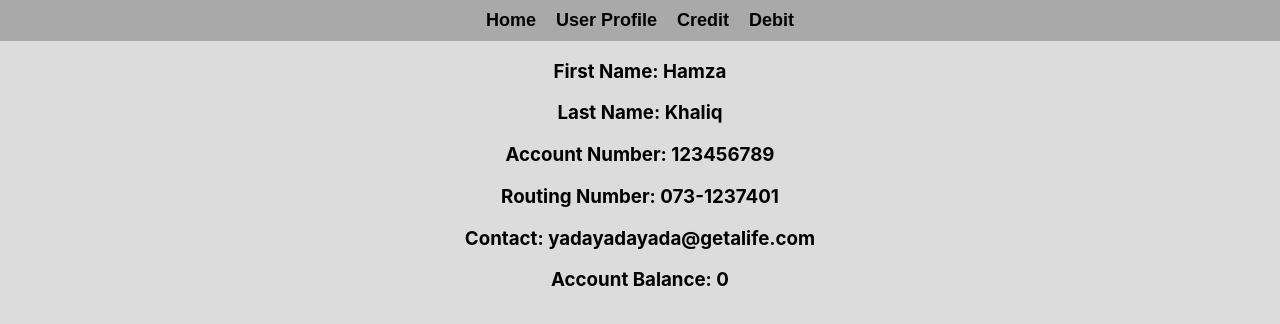
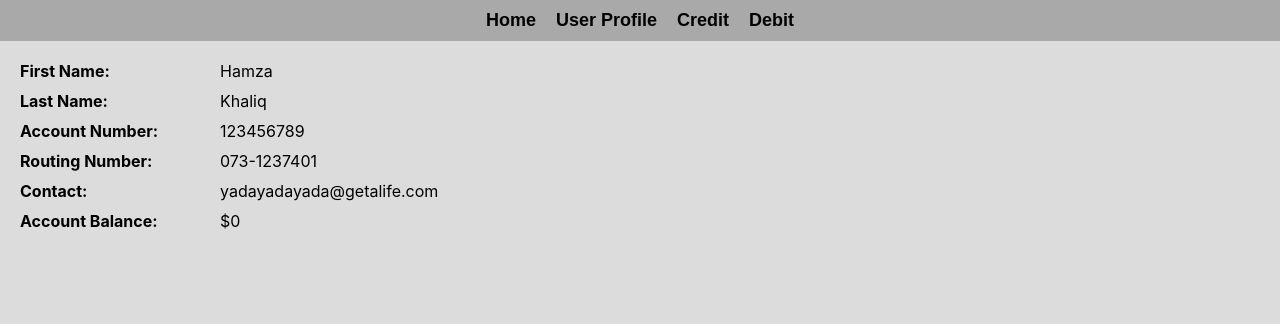
Before and after one commit to Hikhal/BankApp, a React (Create React App) app in the folder bankapp/: page /userProfile in a window 1280 px wide. Shown: the top 324 px of the page. Built offline with nearby package versions, Linux system fonts and the light colour scheme; no server answers.

Commit message:
Updating acc balance while using credit/debit uploaded

```diff
--- a/bankapp/src/App.css
+++ b/bankapp/src/App.css
@@ -100,6 +100,7 @@ p {
   font-size: larger;
 }
 
+h1,
 h2 {
   color: #333;
   font-size: 24px;
@@ -137,3 +138,24 @@ h2 {
 .feature p {
   color: #777;
 }
+
+.userProfileContainer {
+  background-color: gainsboro;
+  padding: 20px;
+  border-radius: 5px;
+}
+
+.row {
+  display: flex;
+  align-items: center;
+  margin-bottom: 10px;
+}
+
+.label {
+  flex-basis: 200px;
+  font-weight: bold;
+}
+
+.value {
+  flex-grow: 1;
+}
--- a/bankapp/src/App.js
+++ b/bankapp/src/App.js
@@ -74,8 +74,8 @@ function App() {
           <Routes>
             <Route path="/" element={<Home />} />
             <Route path="/userProfile" element={<UserProfile bal1 = {bal}></UserProfile>} />
-            <Route path="/credit" element={<Credit credit = {cred} bal2 = {bal}></Credit>} />
-            <Route path="/debit" element={<Debit debit = {debitAmount}></Debit>} />
+            <Route path="/credit" element={<Credit credit = {cred} debit = {debitAmount}></Credit>} />
+            <Route path="/debit" element={<Debit debit = {debitAmount} credit = {cred}></Debit>} />
           </Routes>
         </div>
       </Router>
--- a/bankapp/src/components/credit.jsx
+++ b/bankapp/src/components/credit.jsx
@@ -1,10 +1,11 @@
 import React, { useState, useEffect } from "react";
-import { BrowserRouter as Router, Routes, Route, Link } from "react-router-dom";
 export default function Credit(props) {
   const [description, setDescription] = useState("");
   const [amount, setAmount] = useState("");
   const [submissions, setSubmissions] = useState([]);
   const [totalAmount, setTotalAmount] = useState(props.credit);
+  const [balance, setBalance] = useState(0)
+
 
   useEffect(() => {
     setTotalAmount(
@@ -13,7 +14,8 @@ export default function Credit(props) {
           return acc + parseFloat(curr.amount);
         }, 0)
     );
-  }, [props.credit, submissions]);
+    setBalance(props.debit - totalAmount);
+  }, [props.credit, submissions, props.debit, totalAmount]);
 
   function addCredit(event) {
     setDescription(event.target.value);
@@ -42,7 +44,9 @@ export default function Credit(props) {
   }
 
   return (
+
     <div className="creditContainer">
+        <h1>I AM CREDITS</h1>
       <form onSubmit={handleSubmit} className="forms">
         <div className="innerContainer">
         <input
@@ -61,6 +65,7 @@ export default function Credit(props) {
         </div>
       </form>
 
+      <h3>Account Balance: ${balance}</h3>
       <h3>Total Credit: ${totalAmount}</h3>
 
       <div>
--- a/bankapp/src/components/debit.jsx
+++ b/bankapp/src/components/debit.jsx
@@ -1,21 +1,22 @@
-import React, { useState, useEffect } from "react";
-import { BrowserRouter as Router, Routes, Route, Link } from "react-router-dom";
+import React, { useState, useEffect } from "react"
 export default function Debit(props){
-  const [description, setDescription] = useState("");
-  const [amount, setAmount] = useState("");
-  const [submissions, setSubmissions] = useState([]);
-  const [totalAmount, setTotalAmount] = useState(props.debit);
+  const [description, setDescription] = useState("")
+  const [amount, setAmount] = useState("")
+  const [submissions, setSubmissions] = useState([])
+  const [totalAmount, setTotalAmount] = useState(props.debit)
+  const [balance, setBalance] = useState(0)
+
+
 
   useEffect(() => {
-    setTotalAmount(
-      props.debit +
-        submissions.reduce((acc, curr) => {
+    setTotalAmount(props.debit + submissions.reduce((acc, curr) => {
           return acc - parseFloat(curr.amount);
         }, 0)
-    );
-  }, [props.credit, submissions]);
+    )
+    setBalance(totalAmount - props.credit)
+  }, [props.credit, submissions, totalAmount, props.debit])
 
-  function addCredit(event) {
+  function useDebit(event) {
     setDescription(event.target.value);
   }
 
@@ -24,25 +25,25 @@ export default function Debit(props){
     if (value === "") {
       alert("Input cannot be a String. Must be an Integer.");
     } else {
-      setAmount(value);
+      setAmount(value)
     }
   }
 
   function handleSubmit(event) {
-    event.preventDefault();
+    event.preventDefault()
 
-    const currentDate = new Date().toLocaleDateString();
+    const currentDate = new Date().toLocaleDateString()
 
     const newSubmission = {
       description,
       amount,
       date: currentDate,
-    };
+    }
 
-    setSubmissions([...submissions, newSubmission]);
+    setSubmissions([...submissions, newSubmission])
 
-    setDescription("");
-    setAmount("");
+    setDescription("")
+    setAmount("")
   }
 
   return (
@@ -53,7 +54,7 @@ export default function Debit(props){
           type="text"
           value={description}
           placeholder="description"
-          onChange={addCredit}
+          onChange={useDebit}
         />
         <input
           type="text"
@@ -64,7 +65,7 @@ export default function Debit(props){
         <button type="submit">Submit</button>
         </div>
       </form>
-
+      <h3>Account Balance: ${balance} </h3>
       <h3>Total Debit: ${totalAmount}</h3>
 
       <div>
@@ -78,5 +79,5 @@ export default function Debit(props){
         ))}
       </div>
     </div>
-  );
+  )
 }
--- a/bankapp/src/components/userProfile.jsx
+++ b/bankapp/src/components/userProfile.jsx
@@ -1,14 +1,30 @@
-
 export default function UserProfile(props) {
-
   return (
-    <div>
-      <h3>First Name: Hamza </h3>
-      <h3>Last Name: Khaliq </h3>
-      <h3>Account Number: 123456789 </h3>
-      <h3>Routing Number: 073-1237401 </h3>
-      <h3>Contact: yadayadayada@getalife.com</h3>
-      <h3>Account Balance: {props.bal1}</h3>
+    <div className="userProfileContainer">
+      <div className="row">
+        <div className="label">First Name:</div>
+        <div className="value">Hamza</div>
+      </div>
+      <div className="row">
+        <div className="label">Last Name:</div>
+        <div className="value">Khaliq</div>
+      </div>
+      <div className="row">
+        <div className="label">Account Number:</div>
+        <div className="value">123456789</div>
+      </div>
+      <div className="row">
+        <div className="label">Routing Number:</div>
+        <div className="value">073-1237401</div>
+      </div>
+      <div className="row">
+        <div className="label">Contact:</div>
+        <div className="value">yadayadayada@getalife.com</div>
+      </div>
+      <div className="row">
+        <div className="label">Account Balance:</div>
+        <div className="value">${props.bal1}</div>
+      </div>
     </div>
   );
 }
```
